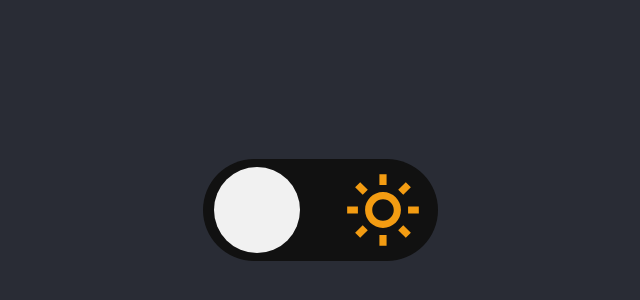
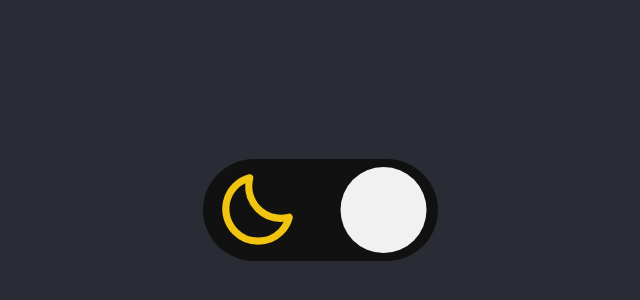
Before and after one commit to gabrielapl/switch, a plain HTML site: page index.html in a window 1280 px wide. Shown: the part 190-490 px from the top of the page, without its empty margins (320-960 px from the left). Drawn offline with Linux system fonts and the light colour scheme.

Commit message:
fix toggle style.

```diff
--- a/styles.css
+++ b/styles.css
@@ -51,6 +51,8 @@ main {
   border: none;
   position: absolute;
   cursor: pointer;
+
+  transform: translateX(126.53px);
 }
 
 .toggle-light {
```
